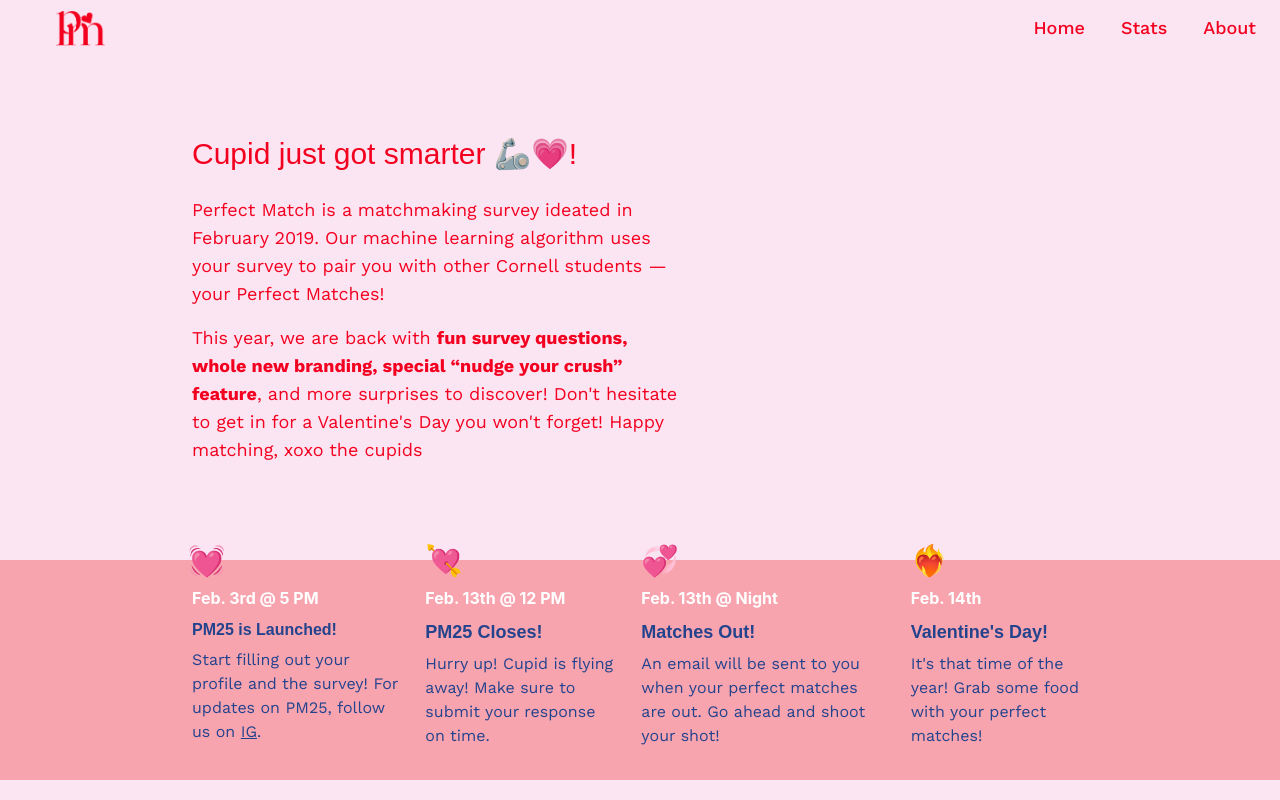
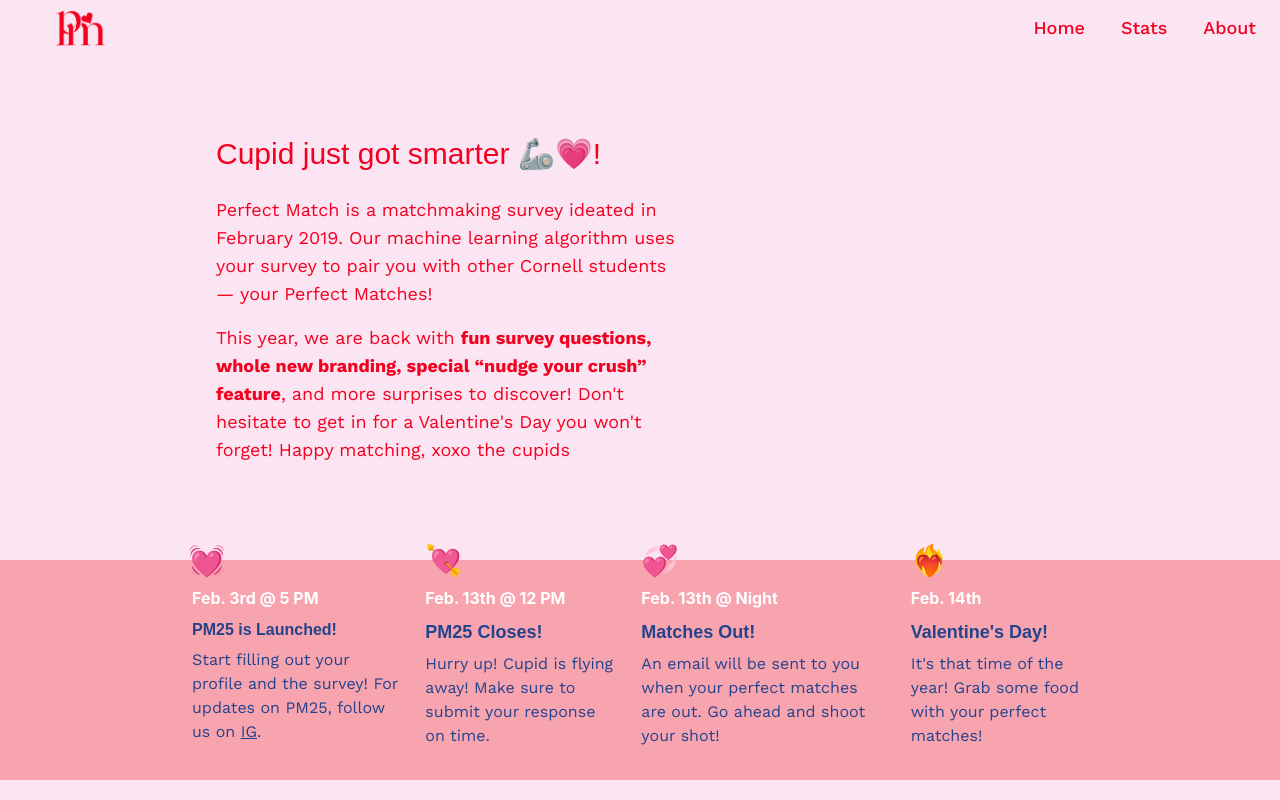
Before and after one commit to wyatt/perfect-match-web, a Next.js app: page /about in a window 1280 px wide. Shown: the top 800 px of the page. Built offline with nearby package versions, Linux system fonts and the light colour scheme; no server answers; a web font is replaced by a local one.

Commit message:
Fixed padding on About Page first text section

```diff
--- a/pages/about.tsx
+++ b/pages/about.tsx
@@ -15,8 +15,8 @@ const About: any = (props: any) => {
                 <div>
                     <section className="bg-pmpink-500">
                         <div
-                            className="gap-6 lg:gap-10 items-center px-0 mx-auto max-w-screen-xl lg:grid lg:grid-cols-2 lg:px-6 flex-col lg:flex-row mx-[5%] sm:mx-[10%] lg:mx-[15%] sm:py-16 lg:py-20 py-12"
-                            style={{ display: 'flex', paddingLeft: '0px' }}
+                            className="gap-6 lg:gap-10 items-center px-4 mx-auto max-w-screen-xl lg:grid lg:grid-cols-2 lg:px-6 flex-col lg:flex-row mx-[5%] sm:mx-[10%] lg:mx-[15%] sm:py-16 lg:py-20 py-12"
+                            style={{ display: 'flex' }}
                         >
                             <div className="font sm:text-lg lg:w-7/12">
                                 <h2 className="font-dela-gothic mb-6 text-2xl sm:text-3xl tracking-tigh text-pmred-500">
```
